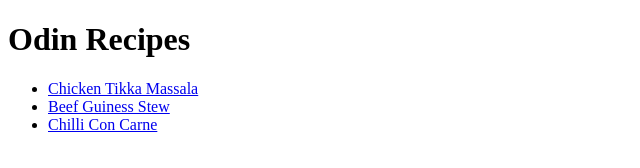
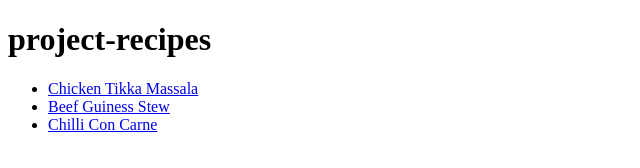
Before and after one commit to Desdichado82/project_odin_project_reciepes, a plain HTML site: page index.html in a window 1280 px wide. Shown: the whole page, without its empty margins (0-640 px from the left). Drawn offline with Linux system fonts and the light colour scheme.

Commit message:
added root

```diff
--- a/index.html
+++ b/index.html
@@ -7,7 +7,7 @@
     <title>Document</title>
 </head>
 <body>
-        <h1>Odin Recipes</h1>
+        <h1>project-recipes</h1>
         <ul>
             <li><a href="./recipes/chicken_tikka_masala.html">Chicken Tikka Massala</a></li>
             <li><a href="./recipes/beef_guiness_stew.html">Beef Guiness Stew</a></li>
```
Also changed, not shown: recipes/beef_guiness_stew.html (+1 -1 lines), recipes/chicken_tikka_masala.html (+1 -1 lines).
